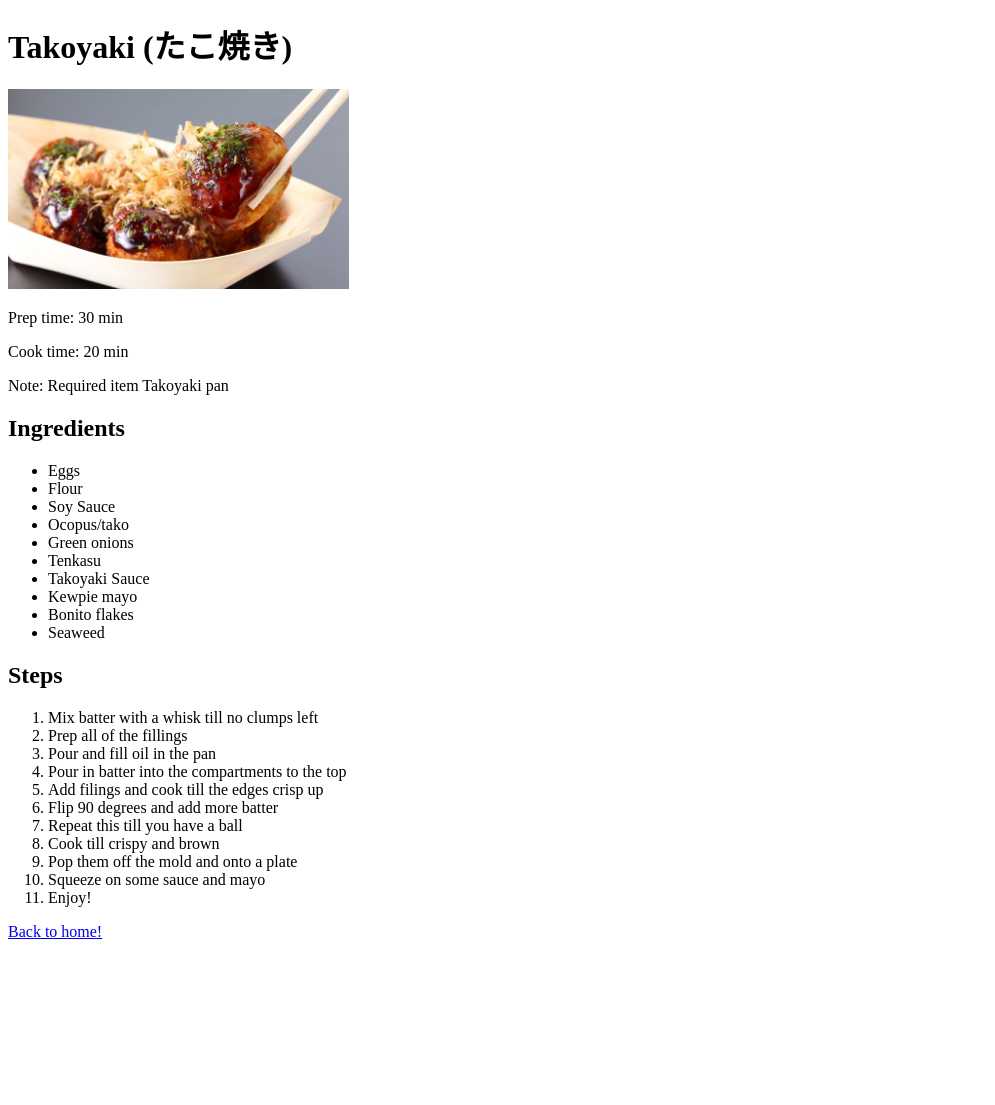
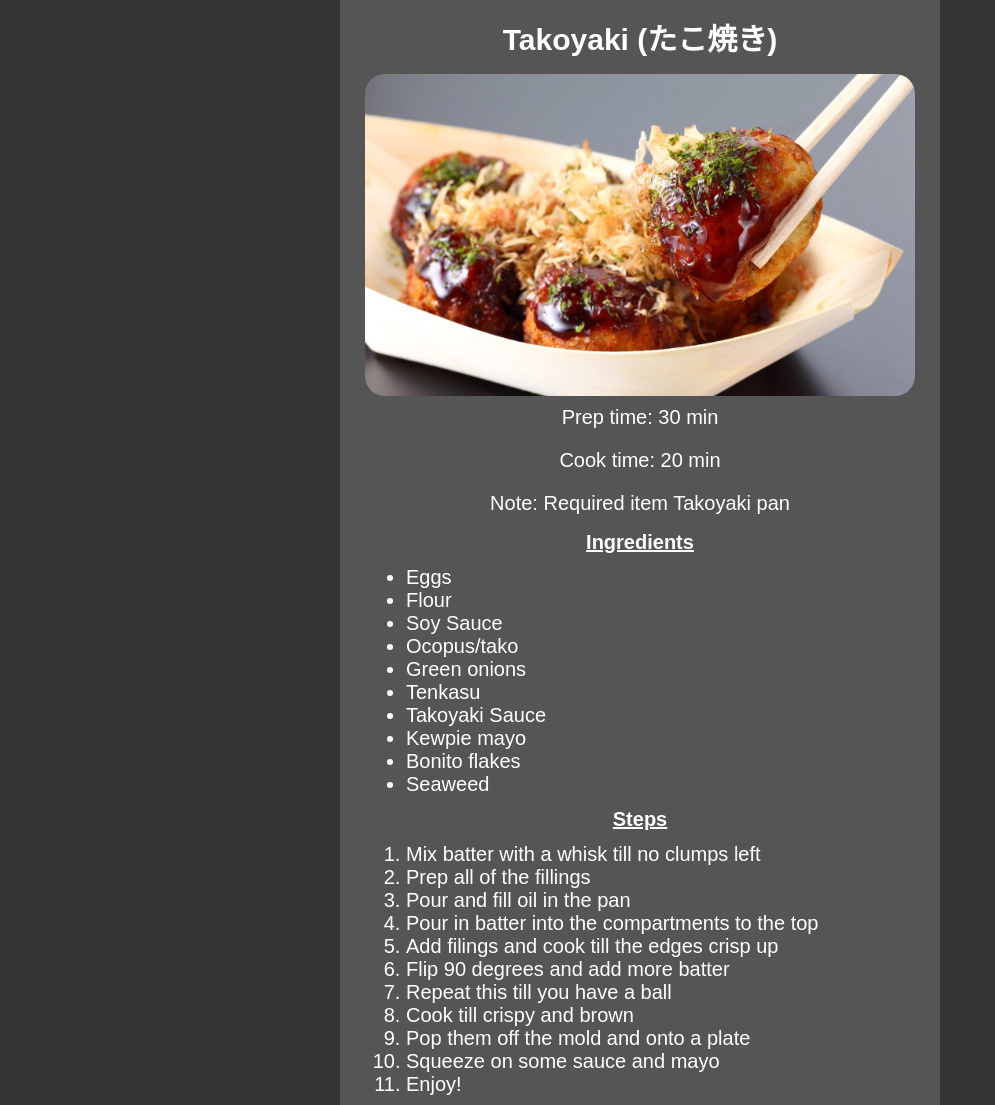
Before and after one commit to AndreFaulk/odin-recipes, a plain HTML site: page tacoyaki.html in a window 1280 px wide. Shown: the top 1105 px of the page, without its empty margins (0-995 px from the left). Before the commit the page ends 949 px from the top, so only its background shows below. Drawn offline with Linux system fonts and the light colour scheme.

Commit message:
2022/12/30 updates to .css and .html
Added content

```diff
--- a/css/styles.css
+++ b/css/styles.css
@@ -1,3 +1,111 @@
 *{
+	box-sizing: border-box;
+	margin: 0;
+	padding: 0;
+	font-family: "Arial", "Helvetica", sans-serif;
+}
 
+body{
+	display: flex;
+	justify-content: center;
+	font-size: 20px;
+	background-color: #333;
+	color: #fff;
+	width: 100%;
+	height: 100%;
 }
+
+.main-container{
+	display: flex;
+	justify-content: flex-start;
+	flex-direction: column;
+	align-items: center;
+	width: 600px;
+	height: 100vh;
+	background-color: #555;
+}
+
+.container{
+	display: flex;
+	justify-content: flex-start;
+	flex-direction: column;
+	align-items: center;
+	width: 600px;
+	height: calc(100% - 100px);
+	background-color: #555;
+}
+
+.main-container h1{
+	font-size: 1.5em;
+	padding: 1em;
+}
+
+.container h1{
+	font-size: 1.5em;
+	padding: 0.5em;
+}
+
+.container h2{
+	padding: 0.3em;
+	font-size: 1em;
+	text-decoration: underline;
+}
+
+.container img{
+	height: auto;
+	width: 550px;
+	border-radius: 1em;
+}
+
+.main-container img{
+	padding: 10px;
+	height: auto;
+	width: 600px;
+	border-radius: 1em;
+}
+
+.container p{
+	font-size: 1em;
+	padding: 10px;
+}
+
+.main-container p{
+	font-size: 1em;
+	padding: 0.3em;
+}
+
+.container .ingredients{
+	padding: 0.3em;
+	text-align: left;
+	width: 80%;
+}
+
+.container .steps{
+	padding: 0.3em;
+	text-align: left;
+	width: 80%;
+}
+
+.main-container ul{
+	padding: 0.5em;
+}
+
+.container ol{
+	padding: 0.5em;
+}
+
+.container a{
+	margin: 0.5em;
+	font-size: 1em;
+	color: #fff;
+}
+
+.main-container a{
+	color: #fff;
+	margin: 0.5em;
+	font-size: 1em;
+}
+
+.container a:hover{
+	color: #777;
+}
--- a/tacoyaki.html
+++ b/tacoyaki.html
@@ -4,8 +4,10 @@
 	<head>
 		<meta charset="UTF-8">
 			<title>Takoyaki</title>
+			<link rel="stylesheet" href="./css/styles.css" />
 		</head>
 		<body>
+			<div class="container">
 				<h1>Takoyaki (たこ焼き)</h1>
 
 				<img src="./images/takoyaki.jpg" height="200" alt="taco_rice">
@@ -18,7 +20,7 @@
 
 				<h2>Ingredients</h2>
 
-			<ul>
+				<ul class="ingredients">
 					<li>Eggs</li>
 					<li>Flour</li>
 					<li>Soy Sauce</li>
@@ -33,7 +35,7 @@
 
 				<h2>Steps</h2>
 
-			<ol>
+				<ol class="steps">
 					<li>Mix batter with a whisk till no clumps left</li>
 					<li>Prep all of the fillings</li>
 					<li>Pour and fill oil in the pan</li>
@@ -48,6 +50,6 @@
 				</ol>
 
 				<a href="./recipe.html">Back to home!</a>
-
+			</div>
 		</body>
 </html>
```
Also changed, not shown: recipe.html (+11 -8 lines), sushi.html (+7 -6 lines), takorice.html (+5 -3 lines). Lines whose indentation alone changed are shown as unchanged.
